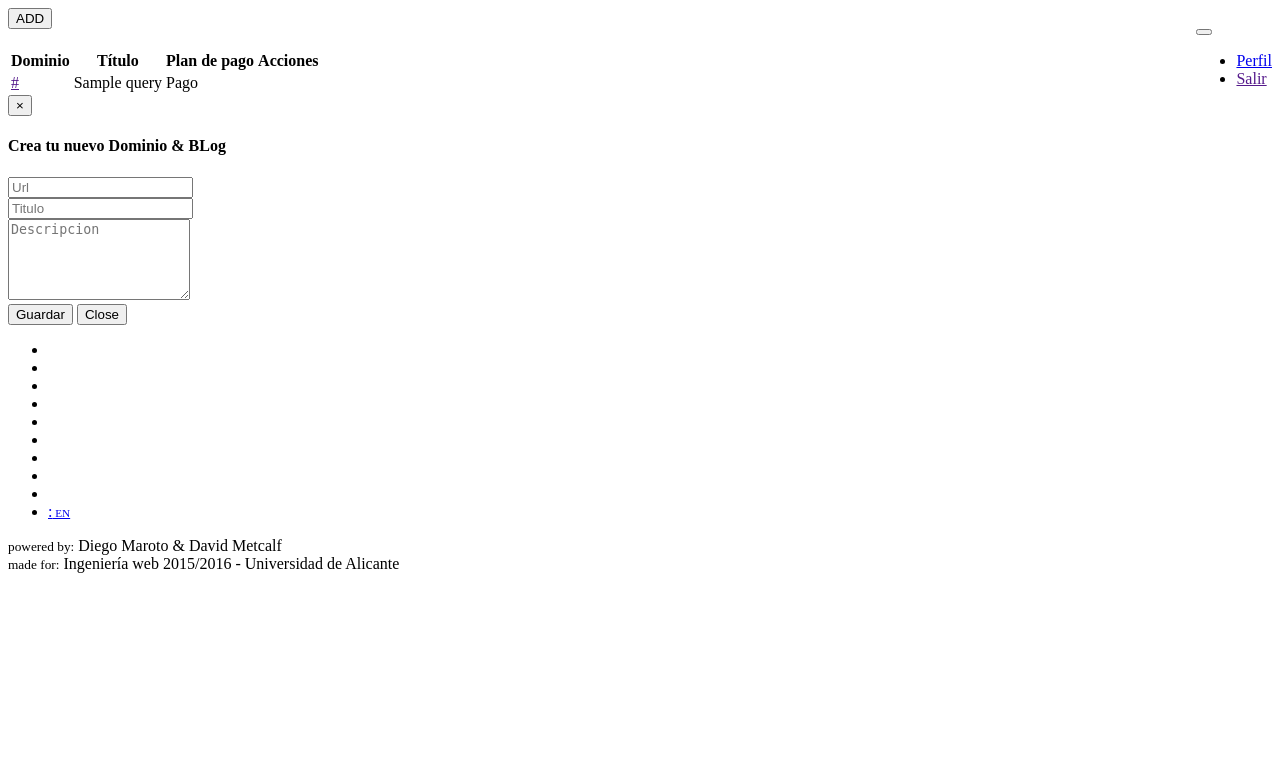
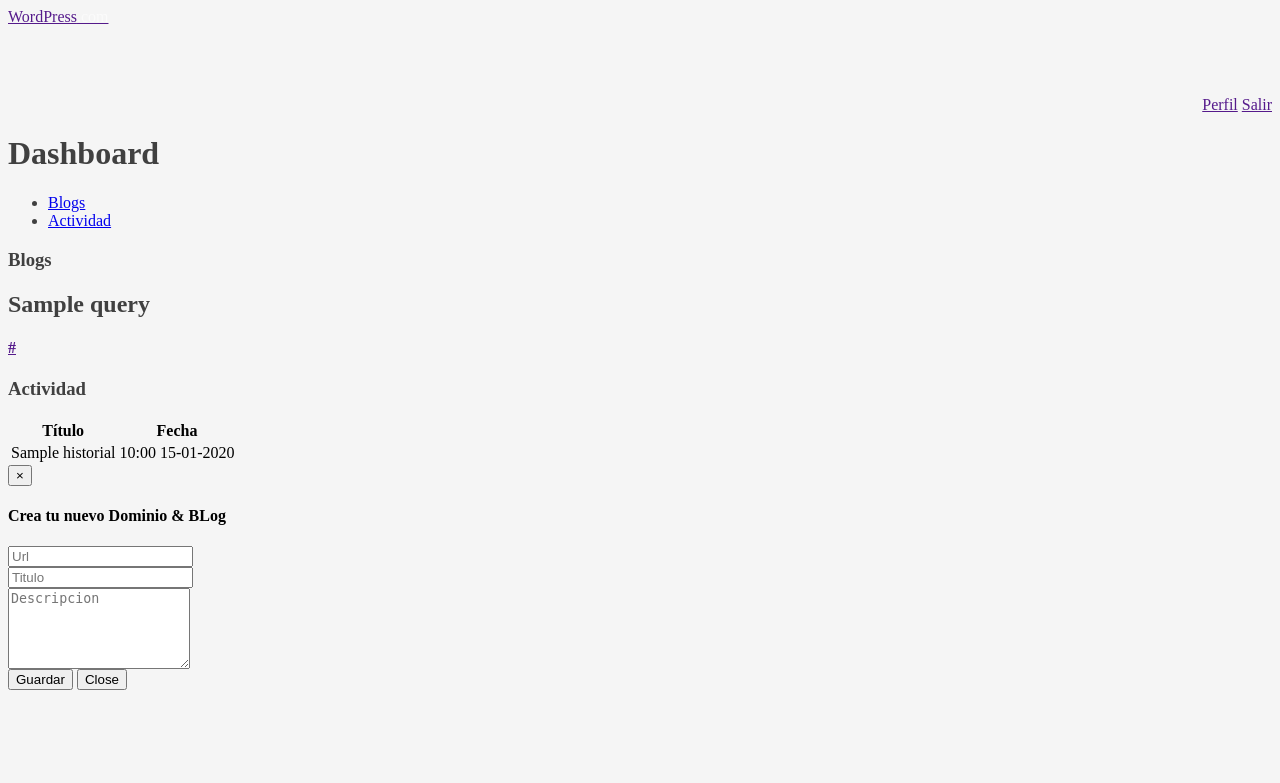
Before and after one commit to DiegoMGar/iw_wordpress, a PHP site: the page made by application/views/dashboard/dashboard.php in a window 1280 px wide. Shown: the top 783 px of the page. Run offline with PHP 8.4, Linux system fonts and the light colour scheme; the template is opened without the code that fills it: most values are stand-ins (such as "Sample title", 1, 10 or a date in 2020); data that the repository does not hold is empty.

Commit message:
Design Dashboard

```diff
--- a/application/config/routes.php
+++ b/application/config/routes.php
@@ -64,6 +64,7 @@
 $route['login'] = 'login';
 $route['user'] = 'user';
 $route['user/(:any)'] = 'user/index/$1';
+$route['(:any)/user/(:any)'] = 'user/index/$2/$1';
 
 $route['(:any)'] = 'welcome/index/$1';
 $route['(:any)/registro'] = 'registro/index/$1';
--- a/application/views/dashboard/dashboard.php
+++ b/application/views/dashboard/dashboard.php
@@ -1,47 +1,104 @@
-<div class="container" style="color: black;">
+<body style="background: #f5f5f5;">
+<header class="mainHeader">
+    <div class="container">
+        <div class="imagenLogo">
+            <a href="<?php echo base_url($mylang); ?>"><img class="img-responsive" id="img_logo"
+                 src="<?php echo base_url("assets/img/wordpress-logo-small.png");?>">
+            </a>
+        </div>
+        <div class="tituloLogo">
+            <a href="<?php echo base_url($mylang); ?>">WordPress<span style="color: rgba(255, 255, 255, 0.6); ">.com</span></a>
+        </div>
+        <div class="login openSansRegular">
+            <p style="cursor: pointer;"
+               id="openUserMenu"
+                ><?php echo $this->session->name ?> <span class="caret hidden-xs"></span></p>
+        </div>
+        <div class="login openSansRegular hidden-xs" style="display: none;border-right: 1px solid #f0f0f0;"
+             id="userExit">
+            <a href="<?php echo base_url($mylang.'/dashboard/logout');?>">Salir</button></a>
+        </div>
+        <div class="login openSansRegular hidden-xs" style="display: none;"
+             id="userPerfil">
+            <a href="<?php echo base_url($mylang.'/user/'.$this->session->id); ?>">Perfil</a>
+        </div>
+    </div>
+</header>
+<div class="container" style="margin-top: 70px;color: #404040;">
+    <div class="hidden-lg hidden-md hidden-sm col-xs-12" style="text-align: right;">
+        <p>
+            <a class="btn btn-primary" href="<?php echo base_url($mylang.'/user/'.$this->session->id); ?>">Perfil</a>
+            <a class="btn btn-primary" href="<?php echo base_url($mylang.'/dashboard/logout');?>">Salir</button></a>
+        </p>
+    </div>
+<?php
+if($error){
+    echo '<div class="col-lg-12 col-md-12 col-sm-12 col-xs-12" style="margin-top: 20px;">';
+    echo '<div class="alert alert-danger fade in"><a href="#" class="close" data-dismiss="alert" aria-label="close">&times;</a>'. $error .'</div>';
+    echo '</div>';
+    //<button type="button" class="btn btn-primary" data-toggle="modal" data-target="#addDomainBlog">ADD</button>
+}
+?>
+    <h1>Dashboard</h1>
+    <ul class="nav nav-tabs">
+        <li class="active"><a data-toggle="tab" href="#menu1">Blogs</a></li>
+        <li><a data-toggle="tab" href="#menu2">Actividad</a></li>
+    </ul>
+    <div class="tab-content">
+        <div id="menu1" class="tab-pane fade in active">
+            <h3>Blogs</h3>
+            <?php foreach ($query->result() as $row) {
+                $urlBlog = base_url($mylang.'/' . $row->url);
+                $deleteUrl = base_url($mylang.'/' . $row->url.'/delete');
+                $editUrl = base_url($mylang.'/' . $row->url.'/edit');
+                echo "<div class='col-xs-12 col-sm-6 col-md-4 col-lg-3 tarjeta'>
+                <div id='accionesTarjeta' class='accionesTarjeta'>
+                    <p><a href='{$editUrl}' class='editLink'
+                    data-toggle='tooltip' data-placement='left' title='Editar'>
+                        <span class='glyphicon glyphicon-pencil'></span>
+                    </a></p>
+                    <p><a href='{$deleteUrl}' class='deleteLink'
+                    data-toggle='tooltip' data-placement='left' title='Eliminar'>
+                        <span class='glyphicon glyphicon-trash'></span>
+                    </a></p>
+                </div>
+                <div class='contenido' id='contenidoTarjeta'>
+                    <h2>{$row->title}</h2>
+                    <h4><a href='{$urlBlog}'>{$row->url}</a></h4>
+                </div>
+                <div class='contenido' style='background-color: red;top: -100px;left: 0;'>
 
-    <button type="button" class="btn btn-primary" data-toggle="modal" data-target="#addDomainBlog">ADD</button>
-
-	<div class="dropdown" style="float: right; margin-top:10px;">
-	  <button class="btn btn-primary dropdown-toggle" type="button" data-toggle="dropdown"><?php echo $this->session->name ?>
-	  <span class="caret"></span></button>
-	  <ul class="dropdown-menu dropdown-menu-right">
-	    <li><a href="#">Perfil</a></li>
-	    <li><a href="<?php echo base_url($mylang.'/dashboard/logout');?>">Salir</a></li>
-	  </ul>
                 </div>
-
-    <div style="margin-top: 20px;">
-    <?php if($error)
-            echo '<div class="alert alert-danger fade in"><a href="#" class="close" data-dismiss="alert" aria-label="close">&times;</a>'. $error .'</div>'
+                </div>";
+            }
             ?>
         </div>
-
-	<table class="table table-striped">
+        <div id="menu2" class="tab-pane fade">
+            <h3>Actividad</h3>
+            <table class="table table-striped" >
                 <thead>
                 <tr>
-        <th>Dominio</th>
-        <th>Título</th>
-        <th>Plan de pago</th>
-        <th>Acciones</th>
+                    <th class="col-xs-9">Título</th>
+                    <th class="hidden-xs col-sm-3">Fecha</th>
                 </tr>
                 </thead>
                 <tbody>
                 <?php
-	        foreach ($query->result() as $row) {
-            	echo '<tr>
-            			<td><a href=' . base_url($mylang.'/' . $row->url) .  '>' . $row->url . '</a></td>
-            			<td>' . $row->title . '</td>
-            			<td>' . ($row->payplan==1 ? 'Free' : 'Pago') . '</td>
-            			<td>
-            				<a href='. base_url($mylang.'/' . $row->url.'/edit') .'><span class="glyphicon glyphicon-pencil"></span></a>
-            				<a href='. base_url($mylang.'/' . $row->url.'/delete') .'><span class="glyphicon glyphicon-trash"></span></a>
-            			</td>
-            		</tr>';
+                foreach ($historial->result() as $row) { ?>
+                    <tr>
+                        <td class="col-xs-9"><?php echo $row->title; ?></td>
+                        <td class="hidden-xs col-sm-3"><?php
+                            $fecha = new DateTime($row->date);
+                            echo $fecha->format('H:i d-m-Y');
+                            ?></td>
+                    </tr>
+                <?php
                 }
                 ?>
                 </tbody>
             </table>
+        </div>
+    </div>
 </div>
 
 <!-- Modal addDomainBlog-->
@@ -56,10 +113,12 @@
       <form class="form col-md-12 center-block" name="addDomainBlog" action="<?php echo base_url($mylang.'/dashboard/addDomain/');?>" method="post">
         <div class="modal-body">
             <div class="form-group">
-              <input type="text" class="form-control input-lg" placeholder="Url" name="url" required>
+              <input type="text" class="form-control input-lg" placeholder="Url" name="url" required
+                  maxlength="15">
             </div>
             <div class="form-group">
-              <input type="text" class="form-control input-lg" placeholder="Titulo" name="titulo" required>
+              <input type="text" class="form-control input-lg" placeholder="Titulo" name="titulo" required
+                     maxlength="25">
             </div>
             <div class="form-group">
               <textarea class="form-control" rows="5" name="descripcion" placeholder="Descripcion"></textarea>
@@ -73,8 +132,24 @@
     </div>
   </div>
 </div>
-
 <script>
+    $().ready(function(){
+        $('[data-toggle="tooltip"]').tooltip();
+        $("#openUserMenu").click(function(){
+            $("#userPerfil").slideToggle();
+            $("#userExit").slideToggle();
+            $("#userPerfil2").slideToggle();
+            $("#userExit2").slideToggle();
+        });
+        $(".tarjeta").fadeIn("slow");
+        $(".tarjeta").hover(function(){
+            var divBotones =$(this).find("#accionesTarjeta");
+            $(divBotones).slideDown();
+        },function(){
+            var divBotones =$(this).find("#accionesTarjeta");
+            $(divBotones).slideUp();
+        });
+    });
     $('#saveBut').click(function(e) {
       if ($('input').val() === '') {
         e.preventDefault();
@@ -82,3 +157,4 @@
       }
     });
 </script>
+</body>
```
Also changed, not shown: application/controllers/Dashboard.php (+8 -0 lines), assets/css/main.css. Lines whose indentation alone changed are shown as unchanged.
